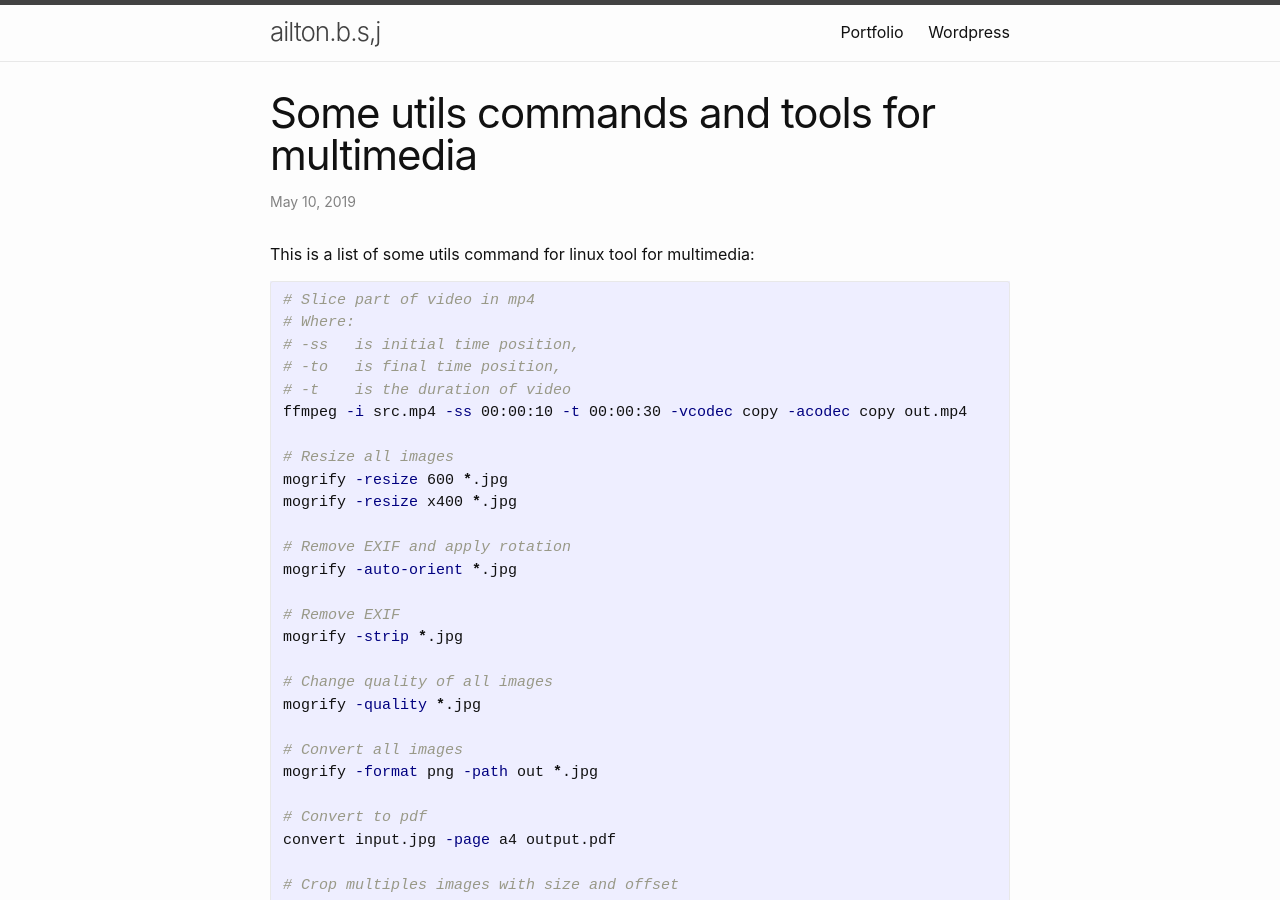
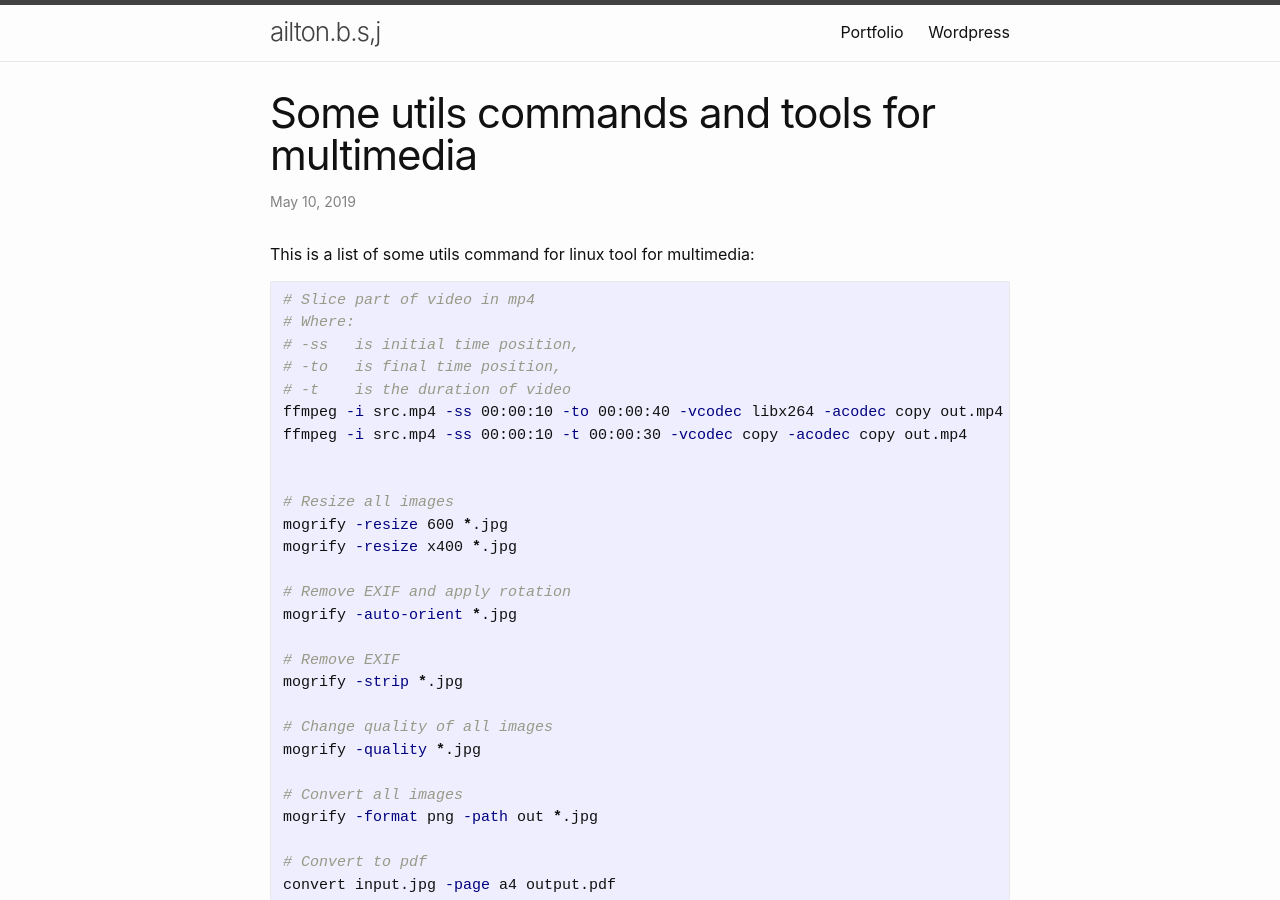
Before and after one commit to ailtonbsj/ailtonbsj.github.io, a Jekyll site: the page built from _posts/2019-05-10-some-utils-commands-and-tool-for-multimedia.md, in a window 1280 px wide and 900 px high. Built offline with Jekyll 4.4.1, drawn with Linux system fonts in a browser that asks for light colours; comment, search, counter and statistics services are not loaded.

Commit message:
cut video ffmpeg

```diff
--- a/_posts/2019-05-10-some-utils-commands-and-tool-for-multimedia.md
+++ b/_posts/2019-05-10-some-utils-commands-and-tool-for-multimedia.md
@@ -11,7 +11,9 @@ This is a list of some utils command for linux tool for multimedia:
 # -ss   is initial time position,
 # -to   is final time position,
 # -t    is the duration of video
+ffmpeg -i src.mp4 -ss 00:00:10 -to 00:00:40 -vcodec libx264 -acodec copy out.mp4
 ffmpeg -i src.mp4 -ss 00:00:10 -t 00:00:30 -vcodec copy -acodec copy out.mp4
+
 
 # Resize all images
 mogrify -resize 600 *.jpg
```
